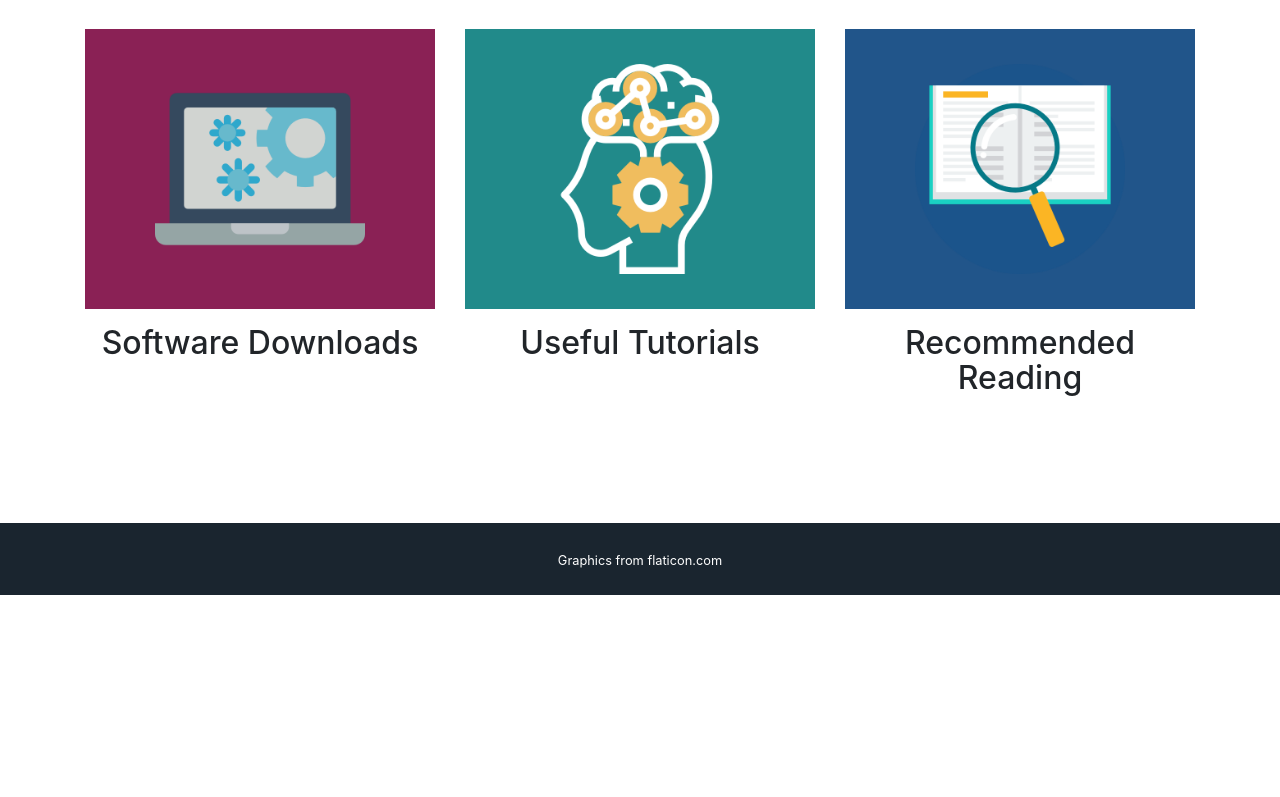
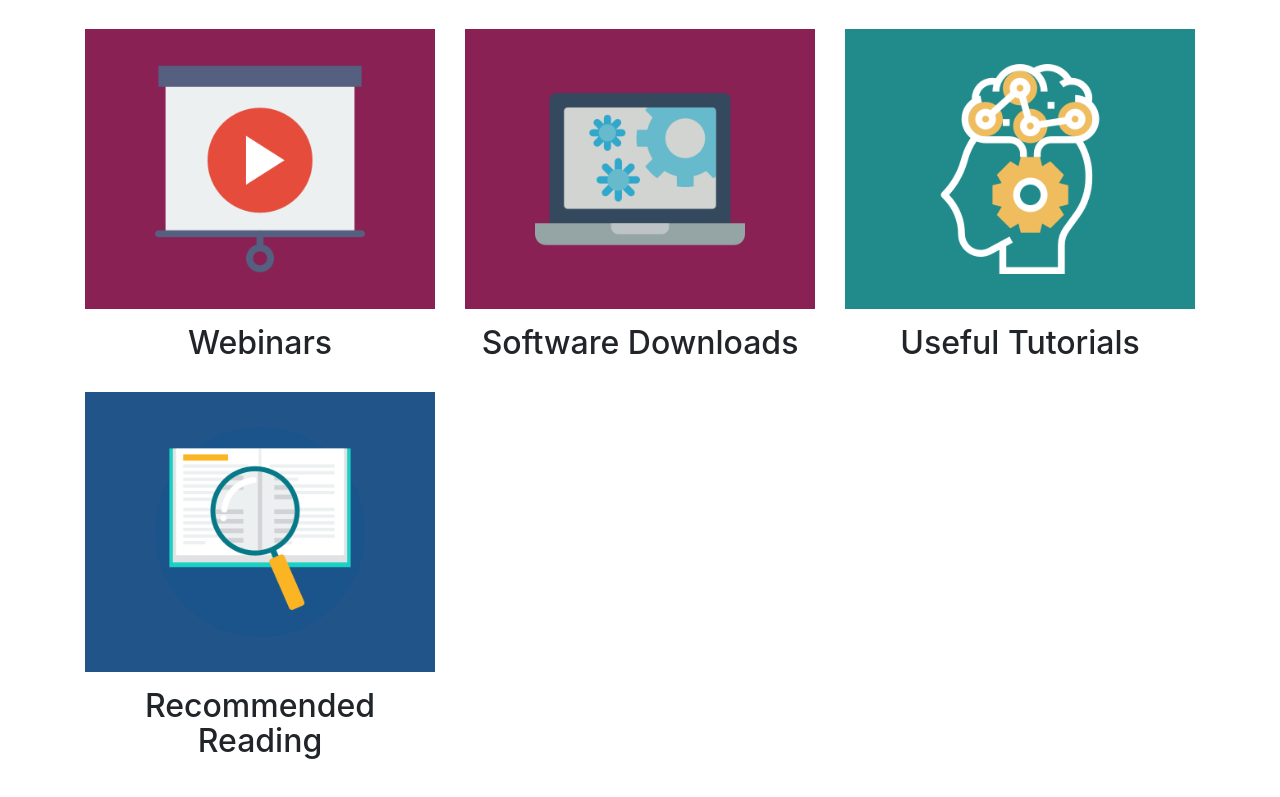
Before and after one commit to nlm-repro/nlm-repro.github.io, a website with bundled scripts: page index.html in a window 1280 px wide. Shown: the part 2750-3547 px from the top of the page. Before the commit the page ends 3345 px from the top, so only its background shows below. Built offline with nearby package versions, Linux system fonts and the light colour scheme; files whose address does not match are found by name.

Commit message:
adding webinar resource

```diff
--- a/index.html
+++ b/index.html
@@ -129,6 +129,18 @@
           <iframe style="position: absolute;top: 0;left: 0;width: 100%;height: 100%;" src="https://www.youtube.com/embed/gQ2PcxyzW7s?rel=0&hd=1" frameborder="0" allow="autoplay; encrypted-media" allowfullscreen></iframe>
           </div>
           <div class="row">
+            <div class="col-md-6 col-lg-4">
+            <a class="portfolio-item d-block mx-auto" href="#portfolio-modal-1">
+              <div class="portfolio-item-caption d-flex position-absolute h-100 w-100">
+                <div class="portfolio-item-caption-content my-auto w-100 text-center text-white">
+                </div>
+              </div>
+              <div class="resources-img" style="background-color:#8a2155">
+                <img class="img-fluid" src="img/portfolio/presentation.png" alt="">
+              </div>
+            </a>
+            <h3 class="resources">Webinars</h2>
+          </div>
           <div class="col-md-6 col-lg-4">
             <a class="portfolio-item d-block mx-auto" href="#portfolio-modal-1">
               <div class="portfolio-item-caption d-flex position-absolute h-100 w-100">
```
Also changed, not shown: img/portfolio/presentation.png (added), 1 other file.
